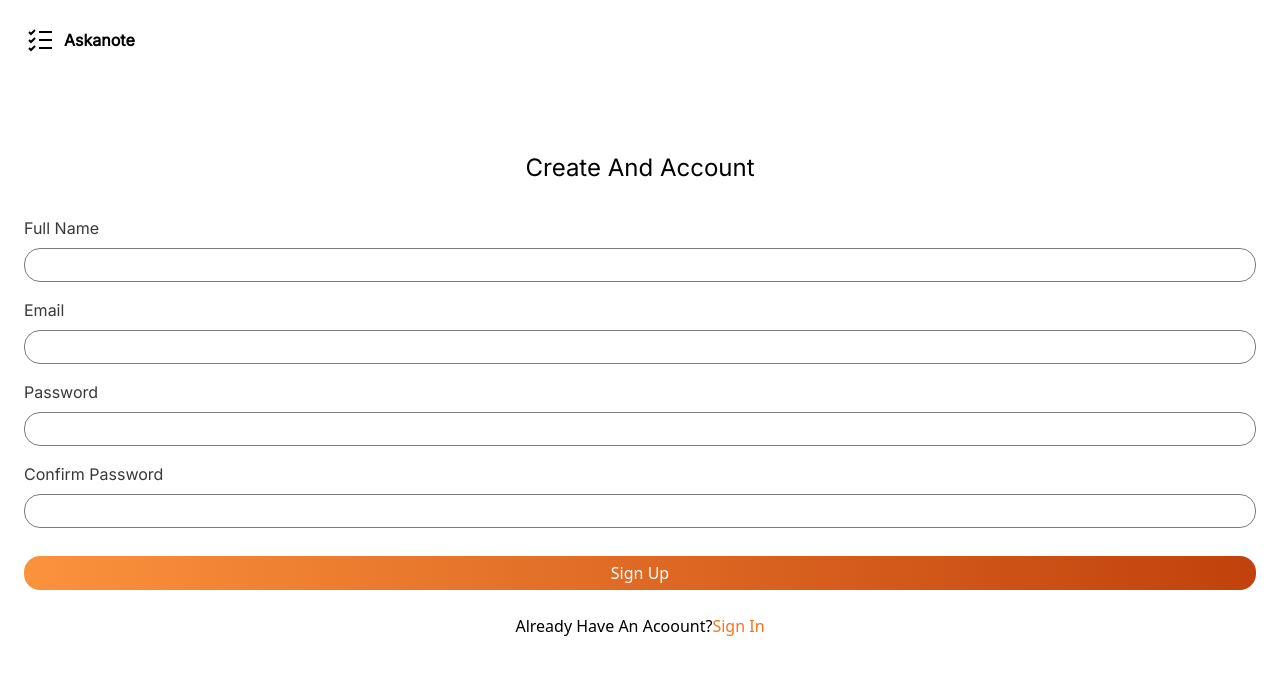
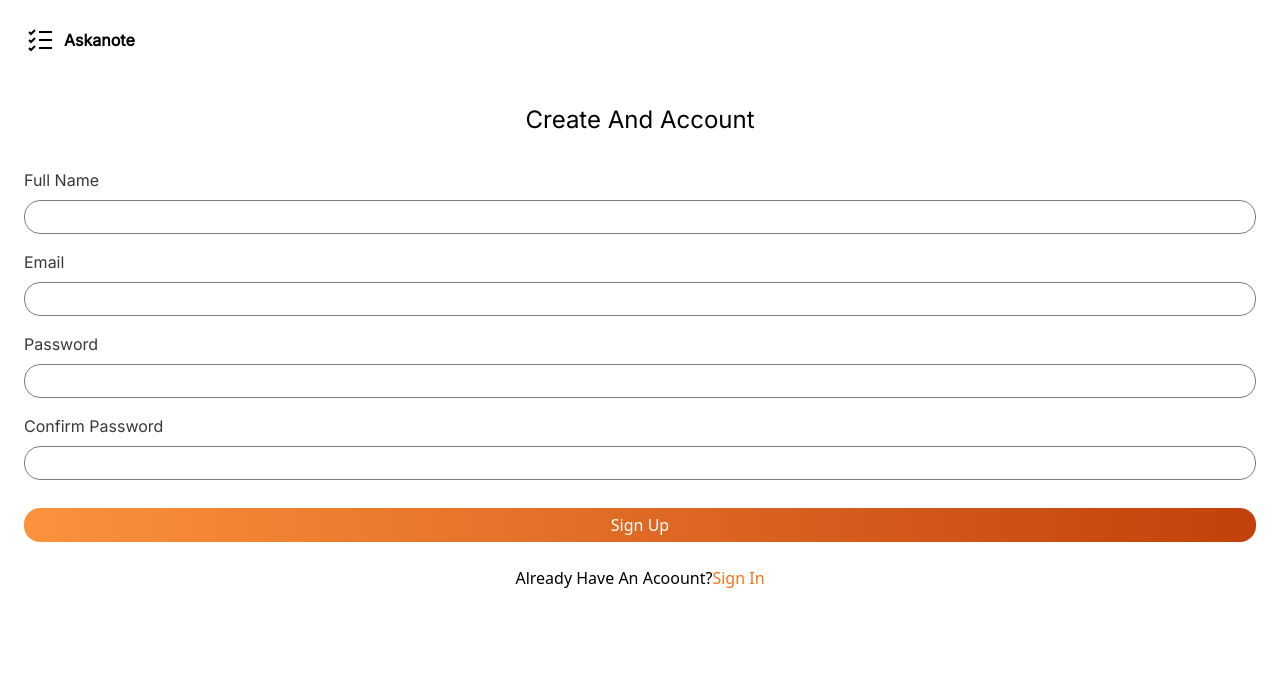
Before and after one commit to zakarialol/todoListReactproject-3, a React (Vite) app: page / in a window 1280 px wide. Shown: the top 674 px of the page. Built offline with nearby package versions, Linux system fonts and the light colour scheme.

Commit message:
this version have problem in the erros messages

```diff
--- a/src/components/pages/Register.jsx
+++ b/src/components/pages/Register.jsx
@@ -7,39 +7,161 @@ import InputWithTitle from "@/components/sections/InputWithTitle";
 import Button from "@/components/Ui/Button";
 import { Link } from "react-router-dom";
 import useInput from "../hooks/Useinput.js";
-//
+//firebase
 import { doc, setDoc } from "firebase/firestore";
 import { auth, db } from "../../Firebase/firebase.js";
 import { createUserWithEmailAndPassword } from "firebase/auth";
+import { useState } from "react";
+//
+const validinputsfunc = (
+  fullName,
+  email,
+  password,
+  confirmPassword,
+  setErrors,
+  errors,
+) => {
+  //
+  const fullnameRegex = /^[A-Za-zÀ-ÖØ-öø-ÿ]+(?:\s+[A-Za-zÀ-ÖØ-öø-ÿ]+)*$/;
+  const emailRegex = /^[^\s@]+@[^\s@]+\.[^\s@]+$/;
+  const passwordRegex =
+    /^(?=.*[a-z])(?=.*[A-Z])(?=.*\d)(?=.*[^A-Za-z\d]).{8,}$/;
+  //
+  const FormInputsErrorsObj = {};
+  if (!fullnameRegex.test(fullName.value)) {
+    FormInputsErrorsObj.fullName = true;
+    console.log("inside the full name");
+    // setErrors((prev) => {
+    //   return {
+    //     ...prev,
+    //     fullName: {
+    //       ...prev.fullName,
+    //       showError: condition,
+    //     },
+    //   };
+    // });
+  }
+
+  if (!emailRegex.test(email.value)) {
+    console.log("inside email condition");
+    FormInputsErrorsObj.email = true;
+    // setErrors((prev) => {
+    //   return {
+    //     ...prev,
+    //     email: {
+    //       ...prev.email,
+    //       showError: condition,
+    //     },
+    //   };
+    // });
+  }
+
+  if (!passwordRegex.test(password.value)) {
+    console.log("inside the password");
+    FormInputsErrorsObj.password = true;
+    // setErrors((prev) => {
+    //   return {
+    //     ...prev,
+    //     password: {
+    //       ...prev.password,
+    //       showError: condition,
+    //     },
+    //   };
+    // });
+  }
+
+  if (password.value !== confirmPassword.value) {
+    console.log("inside confirm password");
+    FormInputsErrorsObj.confirmPassword = true;
+    // setErrors((prev) => {
+    //   return {
+    //     ...prev,
+    //     confirmPassword: {
+    //       ...prev.confirmPassword,
+    //       showError: condition,
+    //     },
+    //   };
+    // });
+  }
+  console.log(FormInputsErrorsObj, "forinputserrorsobj");
+  for (const key in FormInputsErrorsObj) {
+    setErrors((prev) => {
+      return {
+        ...prev,
+        [key]: {
+          ...prev.key,
+          showError: FormInputsErrorsObj[key],
+        },
+      };
+    });
+  }
+  console.log(errors, "errors");
+  // setErrors(FormInputsErrorsObj);
+  // console.log(
+  //   Object.keys(FormInputsErrorsObj).length === 0,
+  //   "result of inputs",
+  // );
+  // return Object.keys(FormInputsErrorsObj).length === 0;
+};
+
 function Register() {
   const fullName = useInput("");
   const email = useInput("");
   const password = useInput("");
   const confirmPassword = useInput("");
-  //
+
+  const [errors, setErrors] = useState({
+    fullName: {
+      msg: "full name not valid",
+      showError: false,
+    },
+    email: {
+      msg: "email not valid",
+      showError: false,
+    },
+    password: {
+      msg: "password mast include uppercase letter,must include special caracter,must be more than 8 letters",
+      showError: false,
+    },
+    confirmPassword: {
+      msg: "password not much ",
+      showError: false,
+    },
+  });
+  //function to call the firebase api
   async function handleSubmit(e) {
     e.preventDefault();
-    console.log("u just clicked sign up");
-    try {
-      const userCridenial = await createUserWithEmailAndPassword(
-        auth,
-        email.value,
-        password.value,
-      );
-      console.log(userCridenial, "usercridenial");
-      const uid = userCridenial.user.uid;
-
-      await setDoc(doc(db, "users", uid), {
-        fullName: fullName.value,
-      });
-      console.log("registred succefully..");
-    } catch (err) {
-      if (err.code === "auth/email-already-in-use") {
-        console.log("this email already exist");
-      } else {
-        console.log(err);
-      }
+    //
+    validinputsfunc(
+      fullName,
+      email,
+      password,
+      confirmPassword,
+      setErrors,
+      errors,
+    );
+    if (!validinputsfunc) {
+      return;
     }
+    // try {
+    //   const userCridenial = await createUserWithEmailAndPassword(
+    //     auth,
+    //     email.value,
+    //     password.value,
+    //   );
+    //   console.log(userCridenial, "usercridenial");
+    //   const uid = userCridenial.user.uid;
+    //   await setDoc(doc(db, "users", uid), {
+    //     fullName: fullName.value,
+    //   });
+    //   console.log("registred succefully..");
+    // } catch (err) {
+    //   if (err.code === "auth/email-already-in-use") {
+    //     console.log("this email already exist");
+    //   } else {
+    //     console.log(err);
+    //   }
+    // }
   }
   //
   return (
@@ -47,7 +169,7 @@ function Register() {
       <LogoAndTitle
         logo={<Logo width="32" height="32" />}
         title="askanote"
-        className="flex gap-2 items-center mb-24"
+        className="flex gap-2 items-center mb-12"
       />
 
       <div className="text-center">
@@ -60,19 +182,32 @@ function Register() {
           {...fullName}
           title="full name"
           type="text"
+          error={errors.fullName["msg"]}
+          showError={errors.fullName.showError}
         />
-        <InputWithTitle name="email" {...email} title="email" type="email" />
+        <InputWithTitle
+          name="email"
+          {...email}
+          title="email"
+          type="email"
+          error={errors.email["msg"]}
+          showError={errors.email.showError}
+        />
         <InputWithTitle
           name="password"
           {...password}
           title="password"
           type="password"
+          error={errors.password["msg"]}
+          showError={errors.password.showError}
         />
         <InputWithTitle
           name="confirmPassword"
           {...confirmPassword}
           title="confirm password"
           type="password"
+          error={errors.confirmPassword["msg"]}
+          showError={errors.confirmPassword.showError}
         />
 
         <Button
--- a/src/components/sections/InputWithTitle.jsx
+++ b/src/components/sections/InputWithTitle.jsx
@@ -1,6 +1,10 @@
-function InputWithTitle({ title, type, name, ...props }) {
+function InputWithTitle({ title, type, name, error, showError, ...props }) {
+  console.log(error, "erro iniside the input withtitle **@@@**");
+  //
+  //
   return (
-    <div>
+    <>
+      <div className="mb-4">
         <label htmlFor={title} className="block inputTitle">
           {title}
         </label>
@@ -11,7 +15,25 @@ function InputWithTitle({ title, type, name, ...props }) {
           id={title}
           className="registerInput"
         />
+
+        <div
+          // className={`overflow-hidden transition-[max-height] duration-1000 ${
+          //   error ? "max-h-5" : "max-h-[0px]"
+          // }`}
+          className={`overflow-hidden transition-[max-height] duration-1000 ${
+            showError ? "max-h-6" : "max-h-0"
+          }`}
+        >
+          {error.split(",").map((item) => {
+            return (
+              <p key={item} className="font-inter text-red-500 mr-4">
+                {item}
+              </p>
+            );
+          })}
         </div>
+      </div>
+    </>
   );
 }
 export default InputWithTitle;
--- a/src/index.css
+++ b/src/index.css
@@ -2,28 +2,28 @@
 @tailwind components;
 @tailwind utilities;
 
-@layer components{
+@layer components {
   .btn {
-        @apply px-5 py-3 bg-[#DEDEDE] rounded-xl
+    @apply px-5 py-3 bg-[#DEDEDE] rounded-xl;
   }
-    .selected{
-        @apply !border-[#46cf8b] !text-[#393433]
+  .selected {
+    @apply !border-[#46cf8b] !text-[#393433];
   }
-    .inputTitle{
-        @apply font-inter text-[#383838] mb-2 capitalize
+  .inputTitle {
+    @apply font-inter text-[#383838] mb-2 capitalize;
   }
-    .registerInput{
-        @apply mb-4 px-4 py-1 rounded-2xl border-[#7D7C7A] border w-full
+  .registerInput {
+    @apply px-4 py-1 rounded-2xl border-[#7D7C7A] border w-full;
   }
-    .formTitle{
-        @apply capitalize text-[#000000] font-inter text-2xl mb-8
+  .formTitle {
+    @apply capitalize text-[#000000] font-inter text-2xl mb-8;
   }
-    .inputSubBtn{
-        @apply px-[17px] py-[5px] rounded-2xl cursor-pointer w-full capitalize
+  .inputSubBtn {
+    @apply px-[17px] py-[5px] rounded-2xl cursor-pointer w-full capitalize;
   }
 }
-@layer utilities{
-    .boxShadowGray{
-        box-shadow: 0px 0px 20px rgba(128 128 128 / .5);;
+@layer utilities {
+  .boxShadowGray {
+    box-shadow: 0px 0px 20px rgba(128 128 128 / 0.5);
   }
 }
```
Lines whose indentation alone changed are shown as unchanged.
